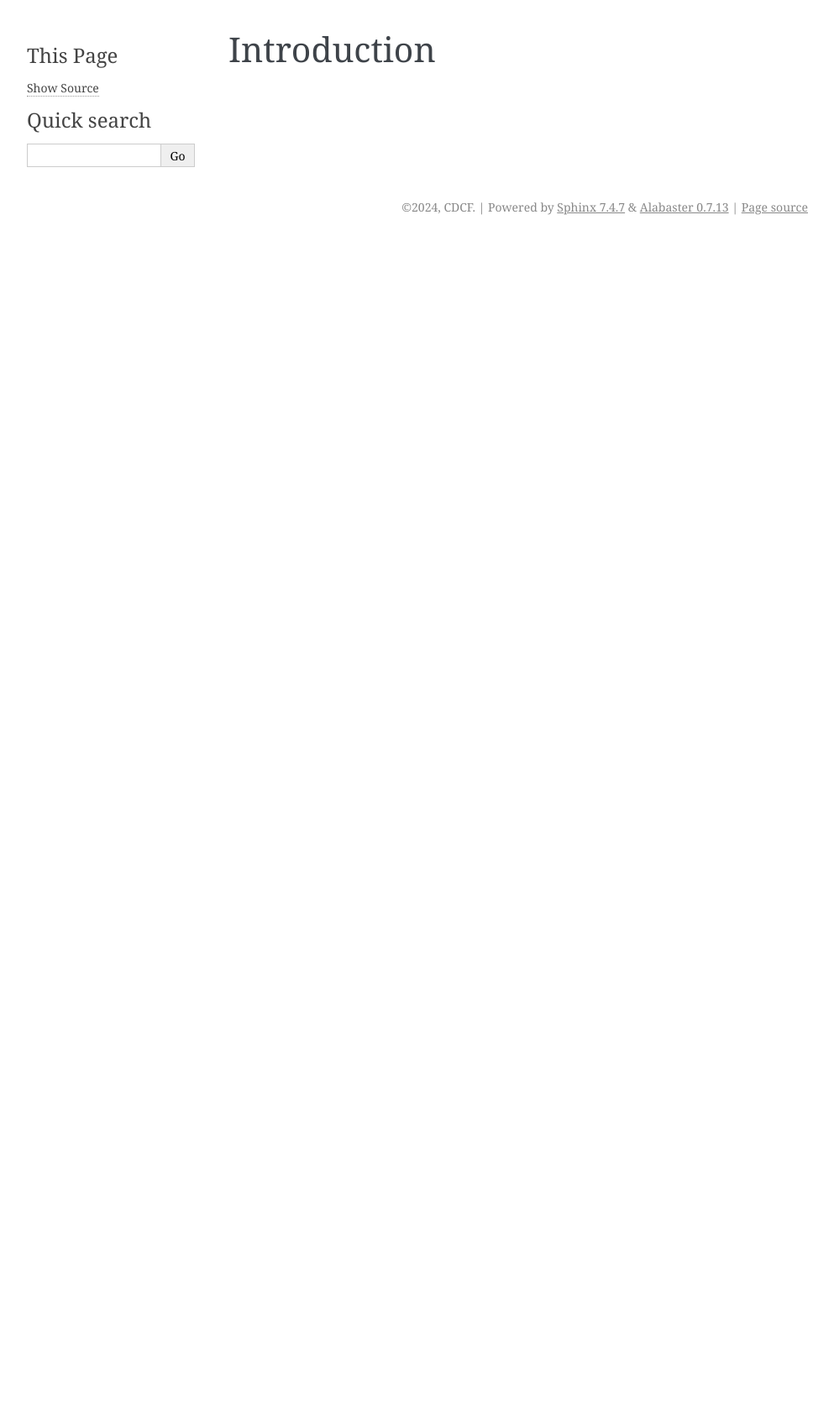
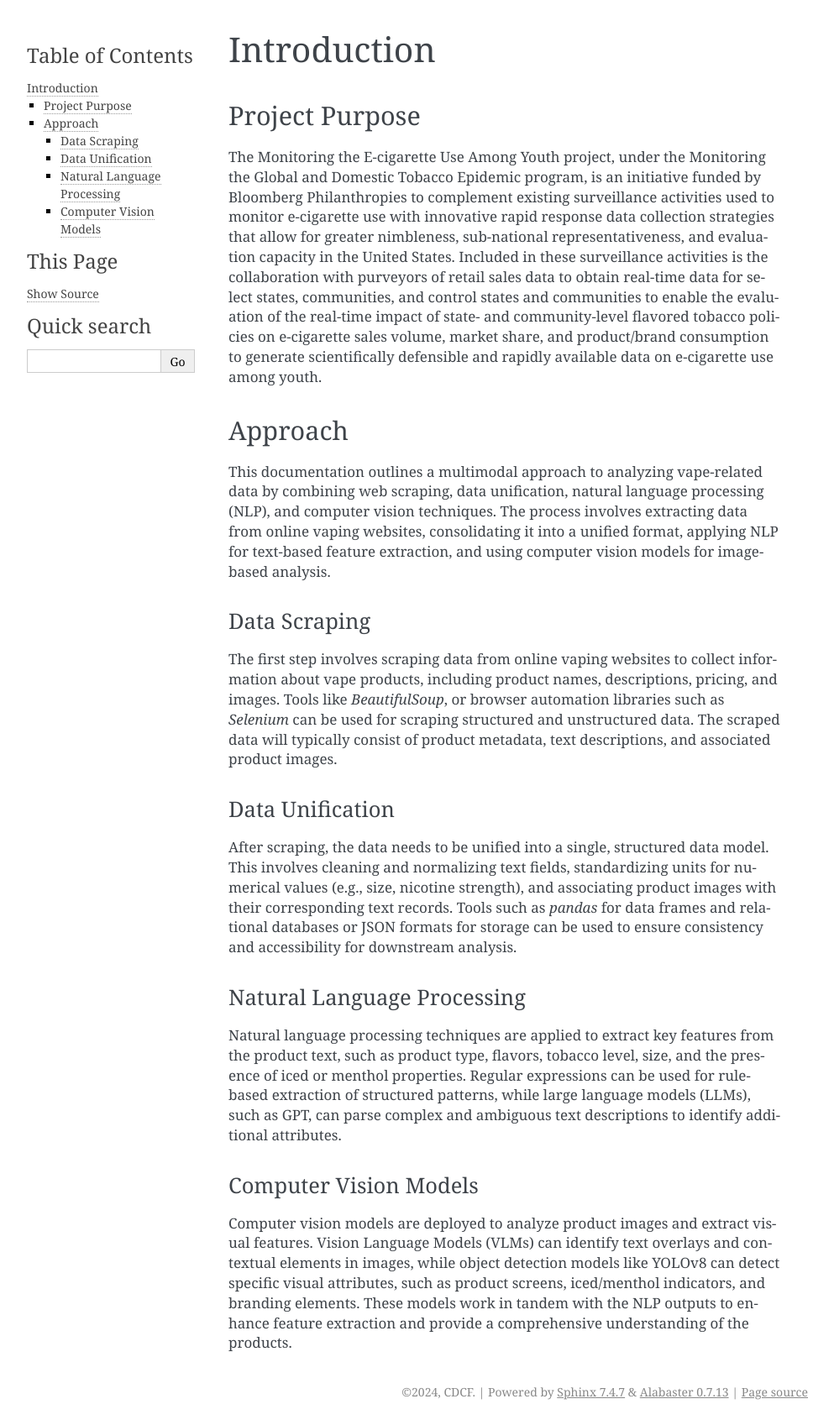
Before and after one commit to ecranecdcf/cdcf-gtri-ecig-scrape-clean, a Sphinx documentation site: the page built from docs/introduction.rst, in a window 1280 px wide. Shown: the whole page at 84% size, without its empty margins (148-1141 px from the left). Built offline with Sphinx 7.4.7, drawn with Linux system fonts in a browser that asks for light colours; before the commit the page ends 900 px from its top, so only the background shows below that.

Commit message:
add intro

```diff
--- a/docs/introduction.rst
+++ b/docs/introduction.rst
@@ -2,3 +2,28 @@
 
 Introduction
 ============
+
+Project Purpose
+---------------
+
+The Monitoring the E-cigarette Use Among Youth project, under the Monitoring the Global and Domestic Tobacco Epidemic program, is an initiative funded by Bloomberg Philanthropies to complement existing surveillance activities used to monitor e-cigarette use with innovative rapid response data collection strategies that allow for greater nimbleness, sub-national representativeness, and evaluation capacity in the United States. Included in these surveillance activities is the collaboration with purveyors of retail sales data to obtain real-time data for select states, communities, and control states and communities to enable the evaluation of the real-time impact of state- and community-level flavored tobacco policies on e-cigarette sales volume, market share, and product/brand consumption to generate scientifically defensible and rapidly available data on e-cigarette use among youth.
+
+Approach
+--------
+This documentation outlines a multimodal approach to analyzing vape-related data by combining web scraping, data unification, natural language processing (NLP), and computer vision techniques. The process involves extracting data from online vaping websites, consolidating it into a unified format, applying NLP for text-based feature extraction, and using computer vision models for image-based analysis.
+
+Data Scraping
+^^^^^^^^^^^^^
+The first step involves scraping data from online vaping websites to collect information about vape products, including product names, descriptions, pricing, and images. Tools like `BeautifulSoup`, or browser automation libraries such as `Selenium` can be used for scraping structured and unstructured data. The scraped data will typically consist of product metadata, text descriptions, and associated product images.
+
+Data Unification
+^^^^^^^^^^^^^^^^
+After scraping, the data needs to be unified into a single, structured data model. This involves cleaning and normalizing text fields, standardizing units for numerical values (e.g., size, nicotine strength), and associating product images with their corresponding text records. Tools such as `pandas` for data frames and relational databases or JSON formats for storage can be used to ensure consistency and accessibility for downstream analysis.
+
+Natural Language Processing
+^^^^^^^^^^^^^^^^^^^^^^^^^^^
+Natural language processing techniques are applied to extract key features from the product text, such as product type, flavors, tobacco level, size, and the presence of iced or menthol properties. Regular expressions can be used for rule-based extraction of structured patterns, while large language models (LLMs), such as GPT, can parse complex and ambiguous text descriptions to identify additional attributes.
+
+Computer Vision Models
+^^^^^^^^^^^^^^^^^^^^^^
+Computer vision models are deployed to analyze product images and extract visual features. Vision Language Models (VLMs) can identify text overlays and contextual elements in images, while object detection models like YOLOv8 can detect specific visual attributes, such as product screens, iced/menthol indicators, and branding elements. These models work in tandem with the NLP outputs to enhance feature extraction and provide a comprehensive understanding of the products.
```
